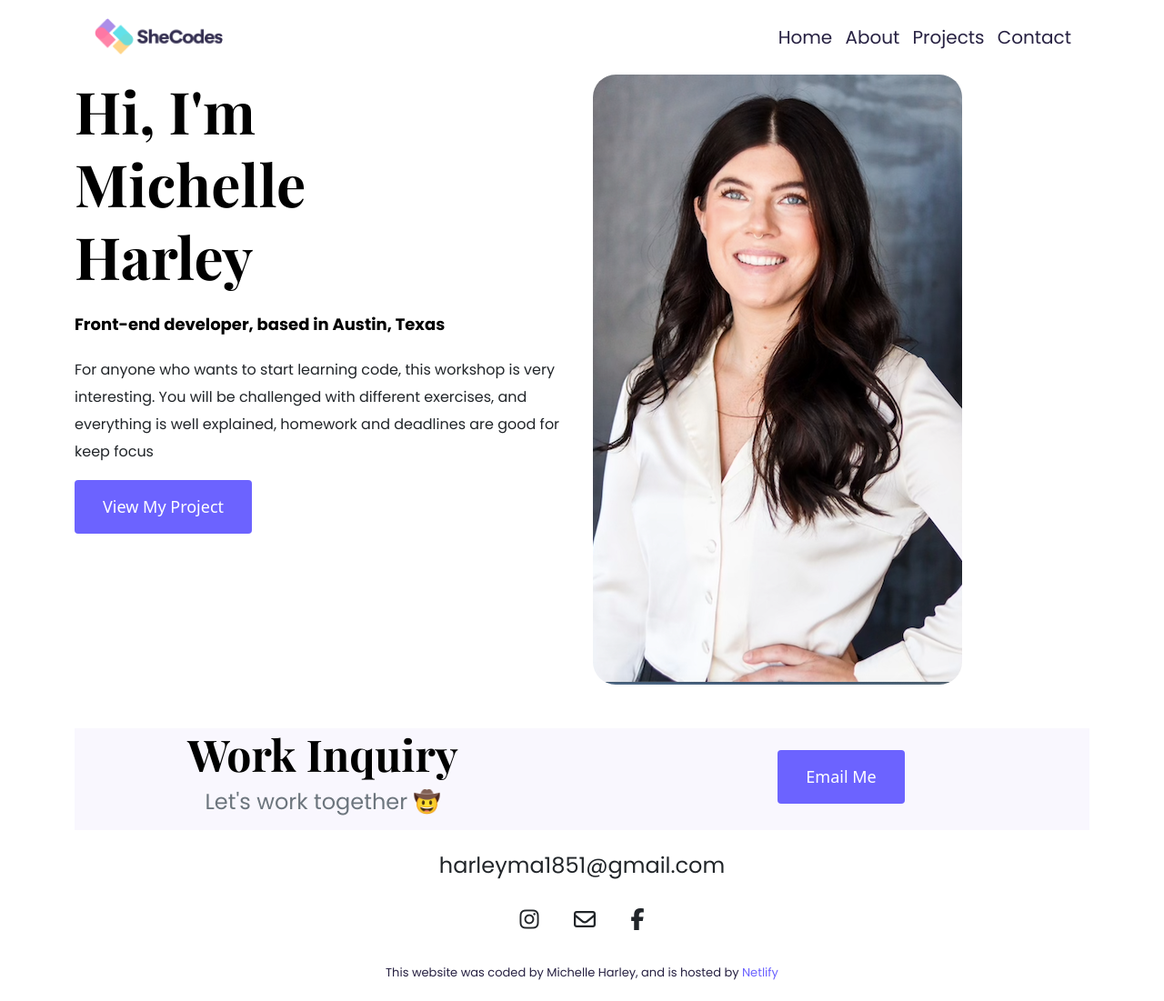
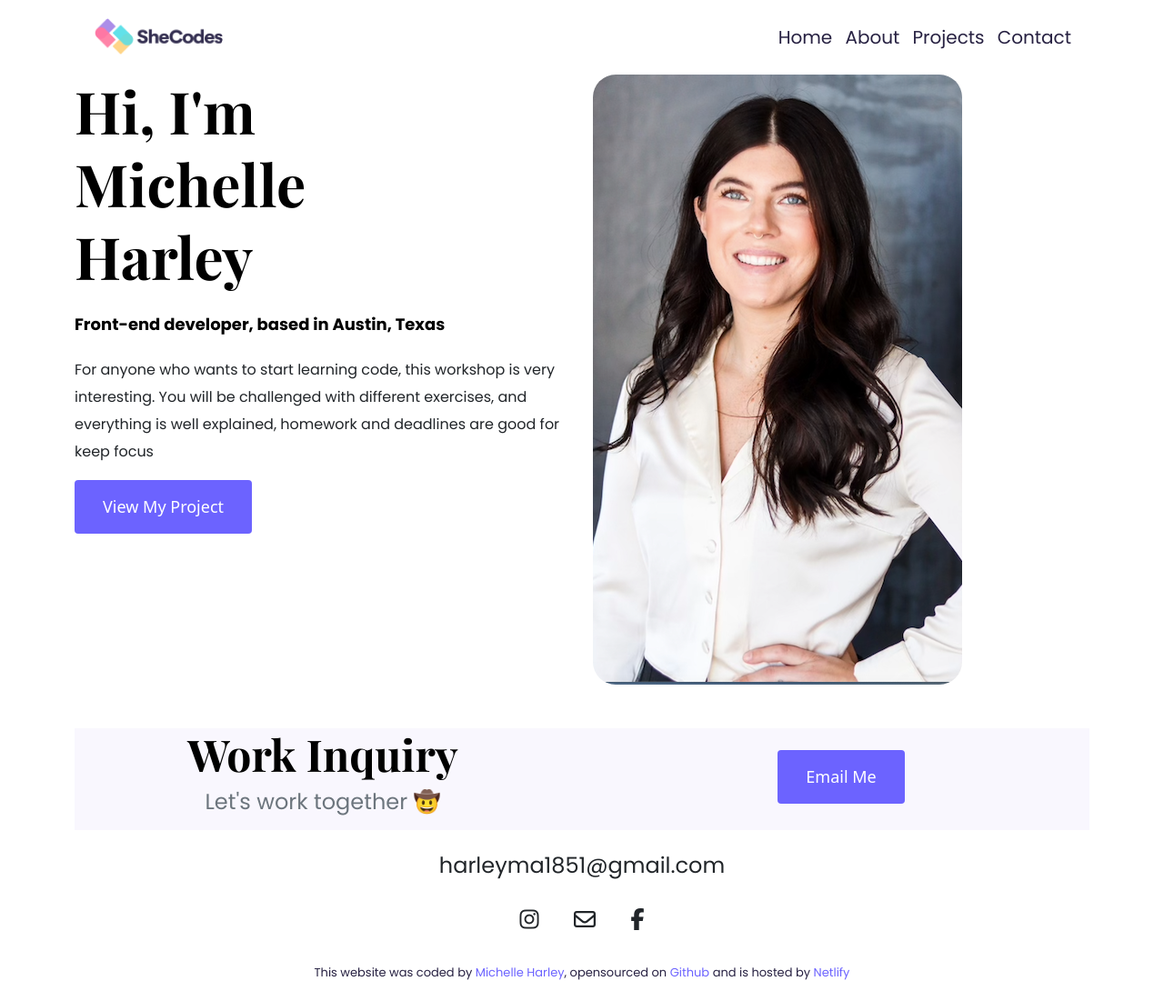
Before and after one commit to harleyma1851/harley-portfolio, a plain HTML site: page about.html in a window 1280 px wide. Shown: the whole page at 91% size. Drawn offline with nearby package versions, Linux system fonts and the light colour scheme.

Commit message:
linked Github repository in footer

```diff
--- a/about.html
+++ b/about.html
@@ -83,7 +83,8 @@
             <i class="fa-regular fa-envelope m-3"></i>
             <i class="fa-brands fa-facebook-f m-3"></i>
         </p>
-        <p class="host text-center">This website was coded by Michelle Harley, and is hosted by <a
+        <p class="host text-center">This website was coded by <a href="/about.html">Michelle Harley</a>, opensourced
+            on <a href="https://github.com/harleyma1851/harley-portfolio">Github</a> and is hosted by <a
                 href="https://netlify.com" target="_blank">Netlify</a></p>
     </footer>
 </body>
```
Also changed, not shown: contact.html (+2 -1 lines), index.html (+2 -1 lines), work.html (+2 -1 lines).
